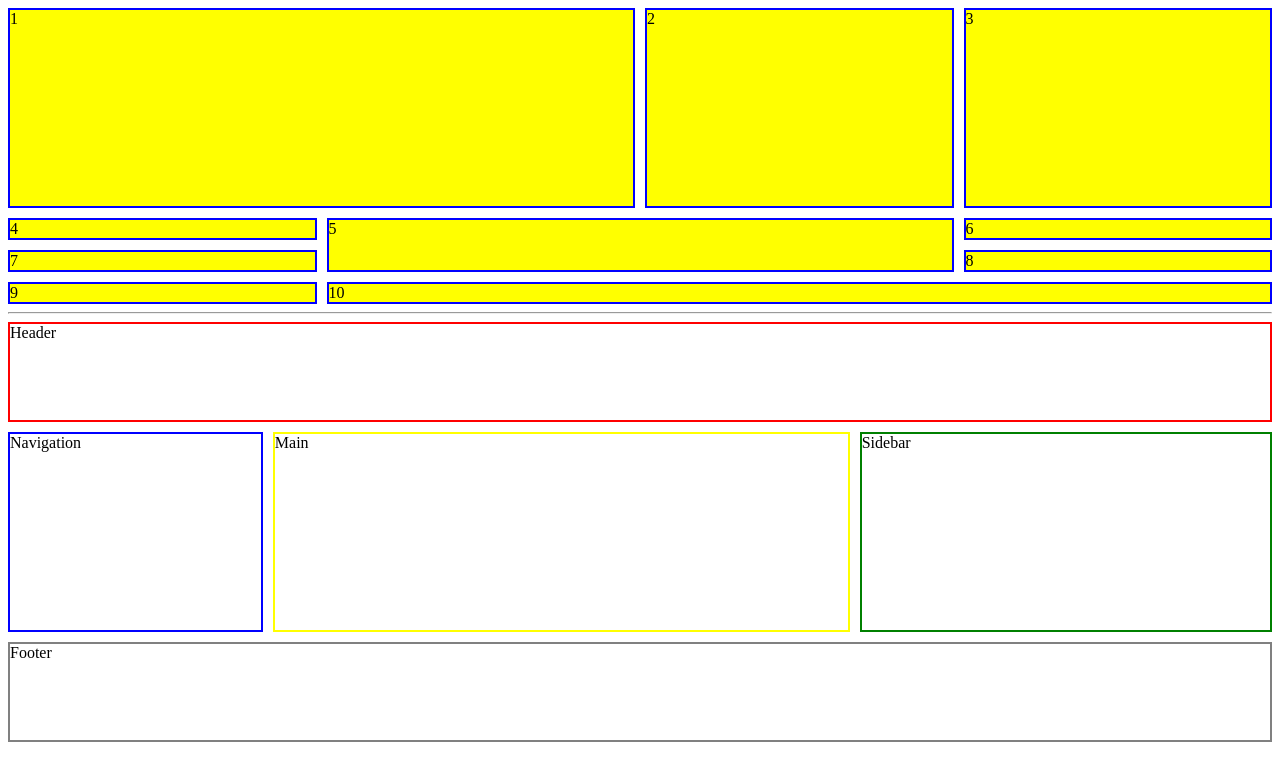
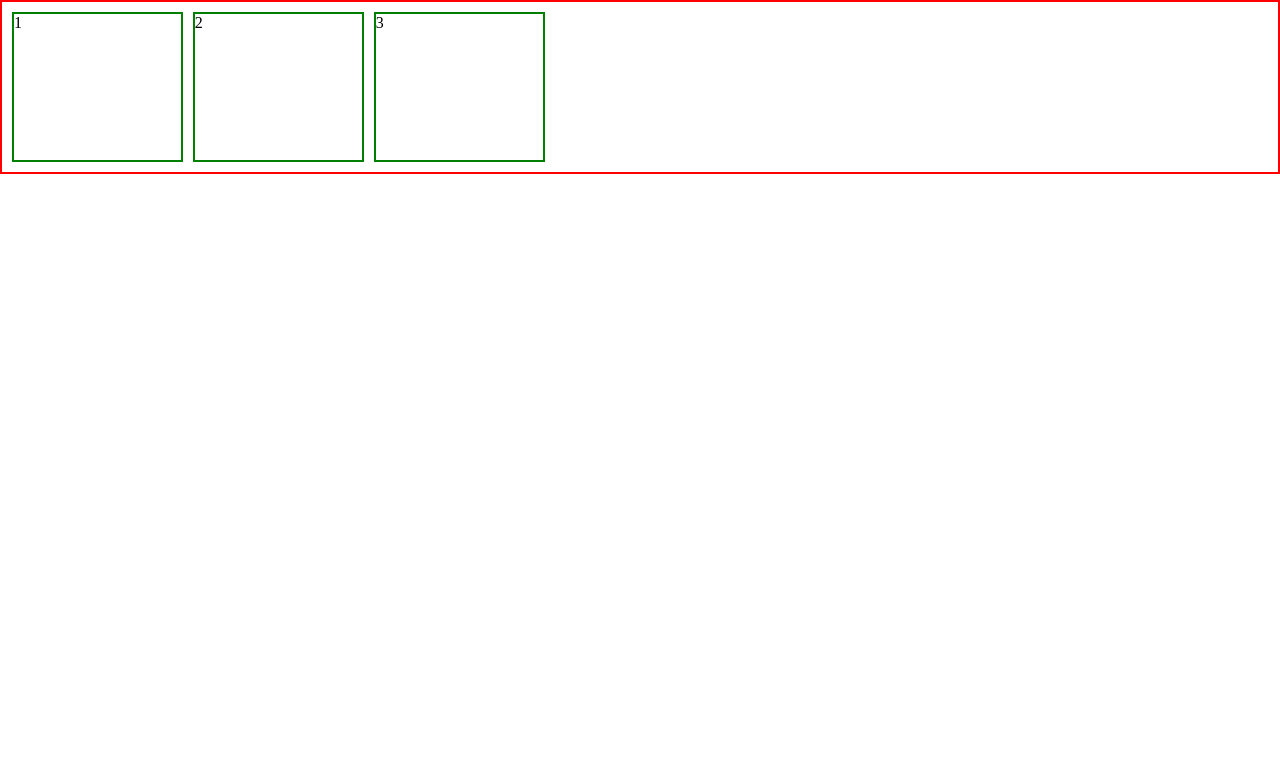
Before and after one commit to NataliiaYakovenko/react-redux-app-training, a React (Create React App) app: page / in a window 1280 px wide. Shown: the top 780 px of the page. Built offline with nearby package versions, Linux system fonts and the light colour scheme.

Commit message:
Add auto-fill/ auto-fit

```diff
--- a/src/App.js
+++ b/src/App.js
@@ -1,13 +1,15 @@
 import React from "react";
-import Grid from "./components/Grid/Grid";
-import GridArea from "./components/Grid/GridArea";
+// import Grid from "./components/Grid/Grid";
+// import GridArea from "./components/Grid/GridArea";
+import GridFillAndFit from "./components/Grid/GridFillAndFit";
 
 function App() {
   return (
     <>
-      <Grid />
+      {/* <Grid />
       <hr/>
-      <GridArea />
+      <GridArea /> */}
+      <GridFillAndFit/>
     </>
   );
 }
--- a/src/components/Grid/Grid.module.scss
+++ b/src/components/Grid/Grid.module.scss
@@ -1,3 +1,8 @@
+*{
+  box-sizing: border-box;
+  margin: 0;
+  padding: 0;
+}
 .container {
   display: grid;
   // grid-template-columns: repeat(auto-fit, minmax(200px, 1fr));
@@ -56,3 +61,17 @@
     border: 2px solid grey;
   }
 }
+
+.containerFillAndFit{
+  display: grid;
+  grid-template-columns: repeat(auto-fill, minmax(150px,1fr));
+  // grid-template-columns: repeat(auto-fit, minmax(150px,1fr));
+  gap: 10px;
+  border: 2px solid red;
+  padding: 10px;
+
+  .boxFillAndFit{
+   height: 150px;
+   border: 2px solid green;
+  }
+}
--- /dev/null
+++ b/src/components/Grid/GridFillAndFit.js
@@ -0,0 +1,12 @@
+import React from "react";
+import styles from "./Grid.module.scss";
+
+export default function GridFillAndFit() {
+  return (
+    <div className={styles.containerFillAndFit}>
+      <div className={styles.boxFillAndFit}>1</div>
+      <div className={styles.boxFillAndFit}>2</div>
+      <div className={styles.boxFillAndFit}>3</div>
+    </div>
+  );
+}
```
